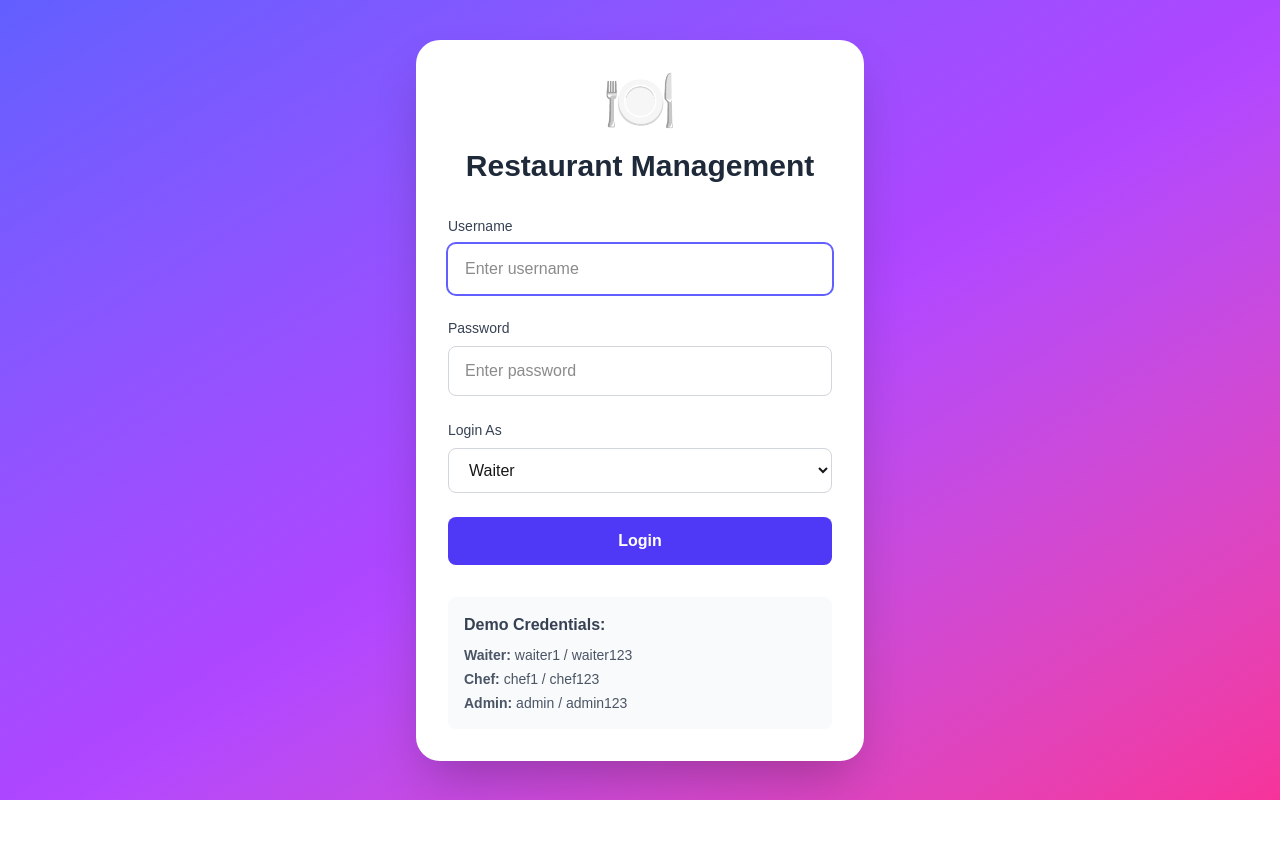
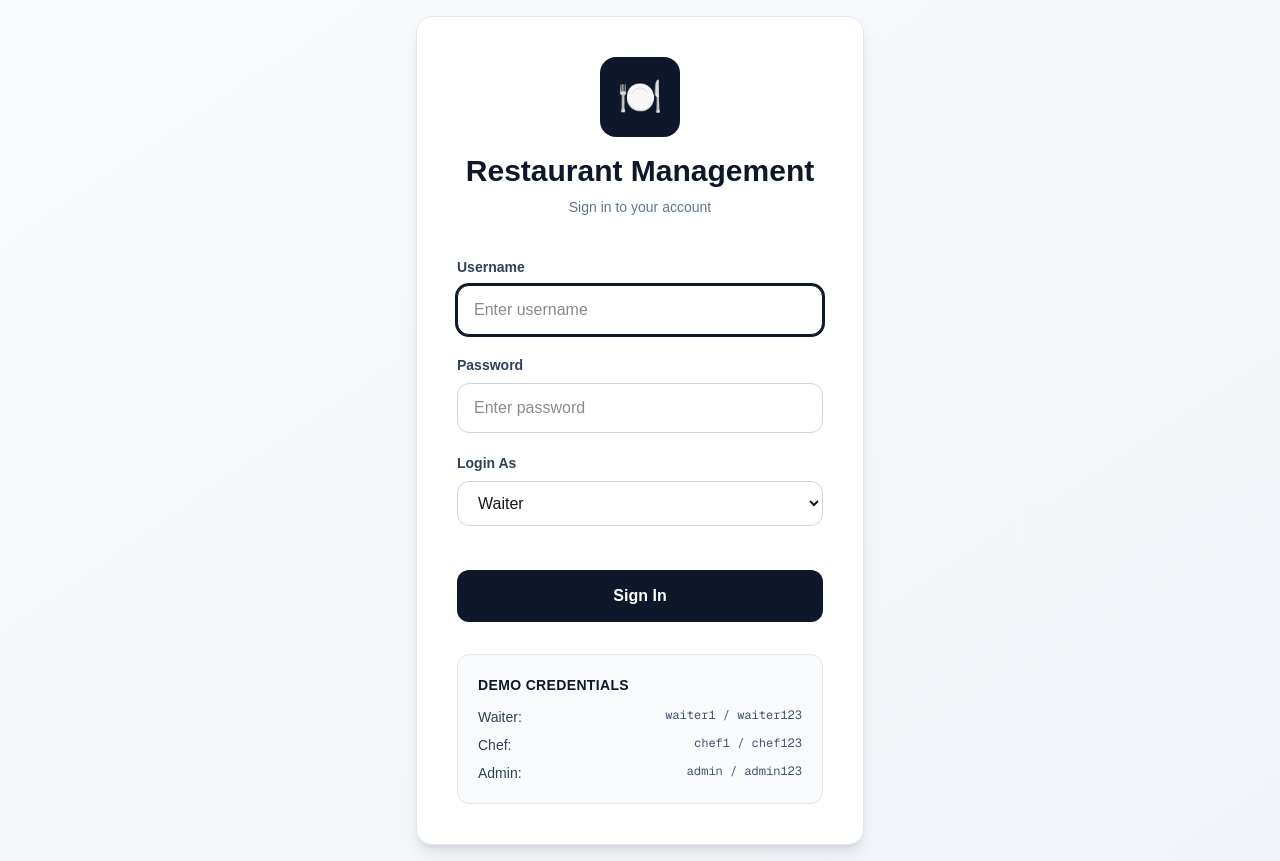
Before and after one commit to rohit27m/RestoManagement, a Next.js app in the folder client/: page / in a window 1280 px wide. Before the commit the page ends 800 px from the top, so only its background shows below. Built offline with nearby package versions, Linux system fonts and the light colour scheme.

Commit message:
Update UI with minimal professional design and enhance README with dynamic styling

```diff
--- a/client/app/chef/page.tsx
+++ b/client/app/chef/page.tsx
@@ -115,36 +115,33 @@ export default function ChefDashboard() {
   };
 
   const OrderCard = ({ order, showButton, buttonText, buttonColor, onButtonClick }: any) => (
-    <div className="bg-white rounded-lg shadow-md p-4 mb-4">
-      <div className="flex justify-between items-start mb-3">
-        <h3 className="text-lg font-bold">Table {order.table_number}</h3>
-        <span className="text-sm text-gray-500">{getTimeAgo(order.created_at)}</span>
+    <div className="bg-white rounded-2xl border border-slate-200 p-5 mb-4 hover:shadow-md transition-shadow">
+      <div className="flex justify-between items-start mb-4">
+        <h3 className="text-lg font-bold text-slate-900">Table {order.table_number}</h3>
+        <span className="text-xs text-slate-500 bg-slate-100 px-2 py-1 rounded-lg">{getTimeAgo(order.created_at)}</span>
       </div>
 
-      <div className="space-y-2 mb-4">
+      <div className="space-y-2.5 mb-4">
         {order.items.map((item: OrderItem) => (
           <div
             key={item.id}
-            className="p-2 bg-gray-50 rounded border-l-4 border-indigo-500"
+            className="p-3 bg-slate-50 rounded-xl border border-slate-200"
           >
             <div className="flex justify-between items-start">
-              <div>
-                <strong>{item.item_name}</strong>
-                <div className="text-sm text-gray-600">
-                  <span className="inline-block px-2 py-0.5 bg-blue-100 text-blue-800 rounded text-xs mr-2">
+              <div className="flex-1">
+                <p className="font-semibold text-slate-900 mb-1">{item.item_name}</p>
+                <div className="flex gap-2">
+                  <span className="inline-block px-2 py-1 bg-slate-200 text-slate-700 rounded-lg text-xs font-medium">
                     {item.portion}
                   </span>
-                  <span className="inline-block px-2 py-0.5 bg-green-100 text-green-800 rounded text-xs">
-                    x{item.quantity}
+                  <span className="inline-block px-2 py-1 bg-slate-900 text-white rounded-lg text-xs font-medium">
+                    ×{item.quantity}
                   </span>
                 </div>
                 {item.notes && (
-                  <div className="text-xs text-gray-500 mt-1">Note: {item.notes}</div>
+                  <div className="text-xs text-slate-600 mt-2 italic">Note: {item.notes}</div>
                 )}
               </div>
-              <span className="text-xs px-2 py-1 bg-gray-200 rounded capitalize">
-                {item.status}
-              </span>
             </div>
           </div>
         ))}
@@ -153,7 +150,7 @@ export default function ChefDashboard() {
       {showButton && (
         <button
           onClick={() => onButtonClick(order.id)}
-          className={`w-full py-2 rounded-lg font-semibold text-white transition ${buttonColor}`}
+          className={`w-full py-3 rounded-xl font-semibold text-white transition shadow-sm hover:shadow ${buttonColor}`}
         >
           {buttonText}
         </button>
@@ -170,16 +167,27 @@ export default function ChefDashboard() {
   }
 
   return (
-    <div className="min-h-screen bg-gray-50">
+    <div className="min-h-screen bg-slate-50">
       {/* Header */}
-      <header className="bg-white shadow-sm">
-        <div className="max-w-7xl mx-auto px-4 py-4 flex justify-between items-center">
-          <h1 className="text-2xl font-bold text-gray-800">👨‍🍳 Chef Dashboard</h1>
+      <header className="bg-white border-b border-slate-200">
+        <div className="max-w-7xl mx-auto px-6 py-5 flex justify-between items-center">
+          <div className="flex items-center gap-3">
+            <div className="w-10 h-10 bg-slate-900 rounded-xl flex items-center justify-center">
+              <span className="text-xl">👨‍🍳</span>
+            </div>
+            <div>
+              <h1 className="text-xl font-bold text-slate-900">Chef Dashboard</h1>
+              <p className="text-xs text-slate-500">Kitchen order management</p>
+            </div>
+          </div>
           <div className="flex items-center gap-4">
-            <span className="text-gray-600">{user.username}</span>
+            <div className="text-right">
+              <p className="text-sm font-medium text-slate-900">{user.username}</p>
+              <p className="text-xs text-slate-500 capitalize">{user.role}</p>
+            </div>
             <button
               onClick={logout}
-              className="px-4 py-2 bg-gray-200 hover:bg-gray-300 rounded-lg transition"
+              className="px-5 py-2.5 bg-slate-100 hover:bg-slate-200 text-slate-700 font-medium rounded-xl transition border border-slate-200"
             >
               Logout
             </button>
@@ -192,12 +200,13 @@ export default function ChefDashboard() {
         <div className="grid grid-cols-1 md:grid-cols-3 gap-6">
           {/* Pending Orders */}
           <div>
-            <div className="bg-yellow-100 rounded-t-lg px-4 py-3 border-b-2 border-yellow-300">
-              <h2 className="text-lg font-bold text-yellow-800">
-                Pending Orders ({pendingOrders.length})
+            <div className="bg-white border-2 border-amber-200 rounded-t-2xl px-5 py-4">
+              <h2 className="text-lg font-bold text-slate-900 flex items-center gap-2">
+                <span className="w-2 h-2 bg-amber-400 rounded-full"></span>
+                Pending ({pendingOrders.length})
               </h2>
             </div>
-            <div className="bg-yellow-50 p-4 rounded-b-lg min-h-[400px]">
+            <div className="bg-amber-50/30 border-2 border-t-0 border-amber-200 p-4 rounded-b-2xl min-h-[400px]">
               {pendingOrders.length === 0 ? (
                 <p className="text-center text-gray-500 py-8">No pending orders</p>
               ) : (
@@ -217,14 +226,15 @@ export default function ChefDashboard() {
 
           {/* Preparing Orders */}
           <div>
-            <div className="bg-blue-100 rounded-t-lg px-4 py-3 border-b-2 border-blue-300">
-              <h2 className="text-lg font-bold text-blue-800">
+            <div className="bg-white border-2 border-sky-200 rounded-t-2xl px-5 py-4">
+              <h2 className="text-lg font-bold text-slate-900 flex items-center gap-2">
+                <span className="w-2 h-2 bg-sky-400 rounded-full animate-pulse"></span>
                 Preparing ({preparingOrders.length})
               </h2>
             </div>
-            <div className="bg-blue-50 p-4 rounded-b-lg min-h-[400px]">
+            <div className="bg-sky-50/30 border-2 border-t-0 border-sky-200 p-4 rounded-b-2xl min-h-[400px]">
               {preparingOrders.length === 0 ? (
-                <p className="text-center text-gray-500 py-8">No orders in preparation</p>
+                <p className="text-center text-slate-500 py-8 text-sm">No orders in preparation</p>
               ) : (
                 preparingOrders.map(order => (
                   <OrderCard
@@ -232,7 +242,7 @@ export default function ChefDashboard() {
                     order={order}
                     showButton={true}
                     buttonText="Mark Ready"
-                    buttonColor="bg-green-600 hover:bg-green-700"
+                    buttonColor="bg-emerald-600 hover:bg-emerald-700"
                     onButtonClick={(id: number) => updateOrderStatus(id, 'ready')}
                   />
                 ))
@@ -242,12 +252,13 @@ export default function ChefDashboard() {
 
           {/* Ready Orders */}
           <div>
-            <div className="bg-green-100 rounded-t-lg px-4 py-3 border-b-2 border-green-300">
-              <h2 className="text-lg font-bold text-green-800">
-                Ready to Serve ({readyOrders.length})
+            <div className="bg-white border-2 border-emerald-200 rounded-t-2xl px-5 py-4">
+              <h2 className="text-lg font-bold text-slate-900 flex items-center gap-2">
+                <span className="w-2 h-2 bg-emerald-400 rounded-full"></span>
+                Ready ({readyOrders.length})
               </h2>
             </div>
-            <div className="bg-green-50 p-4 rounded-b-lg min-h-[400px]">
+            <div className="bg-emerald-50/30 border-2 border-t-0 border-emerald-200 p-4 rounded-b-2xl min-h-[400px]">
               {readyOrders.length === 0 ? (
                 <p className="text-center text-gray-500 py-8">No orders ready</p>
               ) : (
--- a/client/app/page.tsx
+++ b/client/app/page.tsx
@@ -45,16 +45,19 @@ export default function LoginPage() {
   };
 
   return (
-    <div className="min-h-screen bg-gradient-to-br from-indigo-500 via-purple-500 to-pink-500 flex items-center justify-center p-4">
-      <div className="bg-white rounded-3xl shadow-2xl p-8 w-full max-w-md">
-        <div className="text-center mb-8">
-          <div className="text-6xl mb-4">🍽️</div>
-          <h1 className="text-3xl font-bold text-gray-800">Restaurant Management</h1>
+    <div className="min-h-screen bg-gradient-to-br from-slate-50 to-slate-100 flex items-center justify-center p-4">
+      <div className="bg-white rounded-2xl shadow-lg border border-slate-200 p-10 w-full max-w-md">
+        <div className="text-center mb-10">
+          <div className="inline-flex items-center justify-center w-20 h-20 bg-slate-900 rounded-2xl mb-4">
+            <span className="text-4xl">🍽️</span>
+          </div>
+          <h1 className="text-3xl font-bold text-slate-900 mb-2">Restaurant Management</h1>
+          <p className="text-slate-500 text-sm">Sign in to your account</p>
         </div>
 
-        <form onSubmit={handleSubmit} className="space-y-6">
+        <form onSubmit={handleSubmit} className="space-y-5">
           <div>
-            <label htmlFor="username" className="block text-sm font-medium text-gray-700 mb-2">
+            <label htmlFor="username" className="block text-sm font-semibold text-slate-700 mb-2">
               Username
             </label>
             <input
@@ -64,13 +67,13 @@ export default function LoginPage() {
               onChange={(e) => setUsername(e.target.value)}
               required
               autoFocus
-              className="w-full px-4 py-3 border border-gray-300 rounded-lg focus:ring-2 focus:ring-indigo-500 focus:border-transparent outline-none transition"
+              className="w-full px-4 py-3 border border-slate-300 rounded-xl focus:ring-2 focus:ring-slate-900 focus:border-slate-900 outline-none transition bg-white"
               placeholder="Enter username"
             />
           </div>
 
           <div>
-            <label htmlFor="password" className="block text-sm font-medium text-gray-700 mb-2">
+            <label htmlFor="password" className="block text-sm font-semibold text-slate-700 mb-2">
               Password
             </label>
             <input
@@ -79,20 +82,20 @@ export default function LoginPage() {
               value={password}
               onChange={(e) => setPassword(e.target.value)}
               required
-              className="w-full px-4 py-3 border border-gray-300 rounded-lg focus:ring-2 focus:ring-indigo-500 focus:border-transparent outline-none transition"
+              className="w-full px-4 py-3 border border-slate-300 rounded-xl focus:ring-2 focus:ring-slate-900 focus:border-slate-900 outline-none transition bg-white"
               placeholder="Enter password"
             />
           </div>
 
           <div>
-            <label htmlFor="role" className="block text-sm font-medium text-gray-700 mb-2">
+            <label htmlFor="role" className="block text-sm font-semibold text-slate-700 mb-2">
               Login As
             </label>
             <select
               id="role"
               value={role}
               onChange={(e) => setRole(e.target.value)}
-              className="w-full px-4 py-3 border border-gray-300 rounded-lg focus:ring-2 focus:ring-indigo-500 focus:border-transparent outline-none transition"
+              className="w-full px-4 py-3 border border-slate-300 rounded-xl focus:ring-2 focus:ring-slate-900 focus:border-slate-900 outline-none transition bg-white"
             >
               <option value="waiter">Waiter</option>
               <option value="chef">Chef</option>
@@ -103,24 +106,33 @@ export default function LoginPage() {
           <button
             type="submit"
             disabled={loading}
-            className="w-full bg-indigo-600 hover:bg-indigo-700 text-white font-semibold py-3 px-4 rounded-lg transition duration-200 disabled:opacity-50 disabled:cursor-not-allowed"
+            className="w-full bg-slate-900 hover:bg-slate-800 text-white font-semibold py-3.5 px-4 rounded-xl transition duration-200 disabled:opacity-50 disabled:cursor-not-allowed mt-6"
           >
-            {loading ? 'Logging in...' : 'Login'}
+            {loading ? 'Signing in...' : 'Sign In'}
           </button>
 
           {error && (
-            <div className="text-red-600 text-center text-sm bg-red-50 p-3 rounded-lg">
+            <div className="text-red-700 text-center text-sm bg-red-50 border border-red-200 p-3 rounded-xl">
               {error}
             </div>
           )}
         </form>
 
-        <div className="mt-8 p-4 bg-gray-50 rounded-lg">
-          <h3 className="font-semibold text-gray-700 mb-2">Demo Credentials:</h3>
-          <div className="text-sm text-gray-600 space-y-1">
-            <p><strong>Waiter:</strong> waiter1 / waiter123</p>
-            <p><strong>Chef:</strong> chef1 / chef123</p>
-            <p><strong>Admin:</strong> admin / admin123</p>
+        <div className="mt-8 p-5 bg-slate-50 border border-slate-200 rounded-xl">
+          <h3 className="font-semibold text-slate-900 mb-3 text-sm uppercase tracking-wide">Demo Credentials</h3>
+          <div className="text-sm text-slate-600 space-y-2">
+            <div className="flex justify-between">
+              <span className="font-medium text-slate-700">Waiter:</span>
+              <span className="font-mono text-xs">waiter1 / waiter123</span>
+            </div>
+            <div className="flex justify-between">
+              <span className="font-medium text-slate-700">Chef:</span>
+              <span className="font-mono text-xs">chef1 / chef123</span>
+            </div>
+            <div className="flex justify-between">
+              <span className="font-medium text-slate-700">Admin:</span>
+              <span className="font-mono text-xs">admin / admin123</span>
+            </div>
           </div>
         </div>
       </div>
--- a/client/app/waiter/page.tsx
+++ b/client/app/waiter/page.tsx
@@ -275,16 +275,27 @@ export default function WaiterDashboard() {
   }
 
   return (
-    <div className="min-h-screen bg-gray-50">
+    <div className="min-h-screen bg-slate-50">
       {/* Header */}
-      <header className="bg-white shadow-sm">
-        <div className="max-w-7xl mx-auto px-4 py-4 flex justify-between items-center">
-          <h1 className="text-2xl font-bold text-gray-800">🍽️ Waiter Dashboard</h1>
+      <header className="bg-white border-b border-slate-200">
+        <div className="max-w-7xl mx-auto px-6 py-5 flex justify-between items-center">
+          <div className="flex items-center gap-3">
+            <div className="w-10 h-10 bg-slate-900 rounded-xl flex items-center justify-center">
+              <span className="text-xl">🍽️</span>
+            </div>
+            <div>
+              <h1 className="text-xl font-bold text-slate-900">Waiter Dashboard</h1>
+              <p className="text-xs text-slate-500">Manage orders and tables</p>
+            </div>
+          </div>
           <div className="flex items-center gap-4">
-            <span className="text-gray-600">{user.username}</span>
+            <div className="text-right">
+              <p className="text-sm font-medium text-slate-900">{user.username}</p>
+              <p className="text-xs text-slate-500 capitalize">{user.role}</p>
+            </div>
             <button
               onClick={logout}
-              className="px-4 py-2 bg-gray-200 hover:bg-gray-300 rounded-lg transition"
+              className="px-5 py-2.5 bg-slate-100 hover:bg-slate-200 text-slate-700 font-medium rounded-xl transition border border-slate-200"
             >
               Logout
             </button>
@@ -293,20 +304,23 @@ export default function WaiterDashboard() {
       </header>
 
       {/* Tabs */}
-      <div className="bg-white border-b">
-        <div className="max-w-7xl mx-auto px-4">
-          <div className="flex gap-4">
+      <div className="bg-white border-b border-slate-200">
+        <div className="max-w-7xl mx-auto px-6">
+          <div className="flex gap-1">
             {['tables', 'orders', 'menu', 'settings'].map(tab => (
               <button
                 key={tab}
                 onClick={() => setActiveTab(tab)}
-                className={`px-6 py-3 font-medium capitalize border-b-2 transition ${
+                className={`px-6 py-4 font-semibold capitalize transition relative ${
                   activeTab === tab
-                    ? 'border-indigo-600 text-indigo-600'
-                    : 'border-transparent text-gray-600 hover:text-gray-800'
+                    ? 'text-slate-900'
+                    : 'text-slate-500 hover:text-slate-700'
                 }`}
               >
                 {tab}
+                {activeTab === tab && (
+                  <div className="absolute bottom-0 left-0 right-0 h-0.5 bg-slate-900" />
+                )}
               </button>
             ))}
           </div>
@@ -318,41 +332,45 @@ export default function WaiterDashboard() {
         {/* Tables Tab */}
         {activeTab === 'tables' && (
           <div>
-            <h2 className="text-xl font-semibold mb-4">Table Status</h2>
+            <h2 className="text-2xl font-bold text-slate-900 mb-6">Table Status</h2>
             <div className="grid grid-cols-2 md:grid-cols-3 lg:grid-cols-5 gap-4">
               {tables.map(table => (
                 <div
                   key={table.id}
-                  className={`p-6 rounded-lg shadow-sm border-2 ${
+                  className={`p-6 rounded-2xl border-2 transition-all ${
                     table.status === 'available'
-                      ? 'bg-green-50 border-green-200'
-                      : 'bg-red-50 border-red-200'
+                      ? 'bg-white border-emerald-200 hover:border-emerald-300'
+                      : 'bg-slate-50 border-slate-300'
                   }`}
                 >
                   <div className="text-center">
-                    <div className="text-3xl font-bold text-gray-800 mb-2">
+                    <div className="text-4xl font-bold text-slate-900 mb-3">
                       {table.table_number}
                     </div>
-                    <div className={`text-sm font-medium mb-3 capitalize ${
-                      table.status === 'available' ? 'text-green-700' : 'text-red-700'
+                    <div className={`text-xs font-bold uppercase tracking-wide mb-4 px-3 py-1 rounded-full inline-block ${
+                      table.status === 'available'
+                        ? 'bg-emerald-100 text-emerald-700'
+                        : 'bg-slate-200 text-slate-700'
                     }`}>
                       {table.status}
                     </div>
+                    <div className="mt-4">
                       {table.status === 'available' ? (
                         <button
                           onClick={() => openOrderModal(table.id, table.table_number)}
-                        className="w-full px-4 py-2 bg-indigo-600 hover:bg-indigo-700 text-white rounded-lg text-sm transition"
+                          className="w-full px-4 py-2.5 bg-slate-900 hover:bg-slate-800 text-white font-medium rounded-xl text-sm transition"
                         >
                           New Order
                         </button>
                       ) : table.active_order_id ? (
                         <button
                           onClick={() => viewBill(table.active_order_id!)}
-                        className="w-full px-4 py-2 bg-green-600 hover:bg-green-700 text-white rounded-lg text-sm transition"
+                          className="w-full px-4 py-2.5 bg-emerald-600 hover:bg-emerald-700 text-white font-medium rounded-xl text-sm transition"
                         >
                           View Bill
                         </button>
                       ) : null}
+                    </div>
                   </div>
                 </div>
               ))}
```
Also changed, not shown: 1 other file (tests, documents, lock files or other folders). Lines whose indentation alone changed are shown as unchanged.
